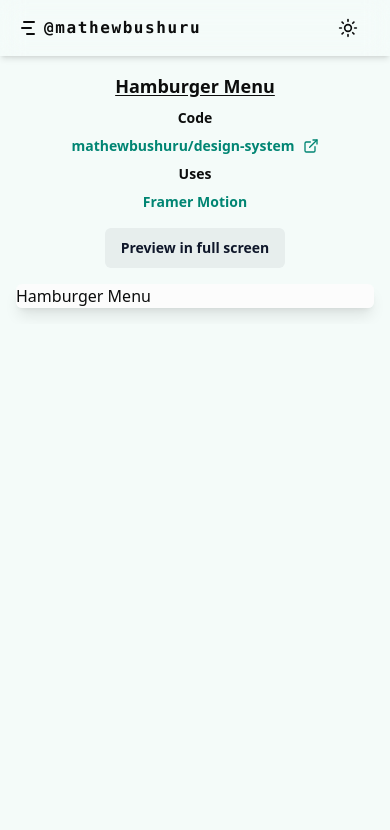
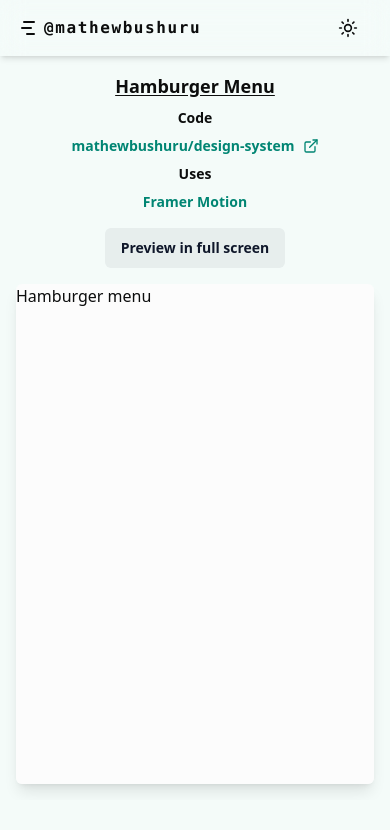
Before and after one commit to mathewbushuru/design-system, a React (Vite) app: page /animations/hamburger-menu in a window 390 px wide. Shown: the top 830 px of the page. Built offline with nearby package versions, Linux system fonts and the light colour scheme.

Commit message:
Install framer-motion, start animating hamburger menu

```diff
--- a/package.json
+++ b/package.json
@@ -12,6 +12,7 @@
   "dependencies": {
     "@radix-ui/react-alert-dialog": "^1.0.5",
     "@radix-ui/react-dropdown-menu": "^2.0.6",
+    "framer-motion": "^11.3.2",
     "lucide-react": "^0.307.0",
     "react": "^18.2.0",
     "react-dom": "^18.2.0",
--- a/src/animations/hamburger-menu/app.tsx
+++ b/src/animations/hamburger-menu/app.tsx
@@ -1,7 +1,17 @@
+import { motion, useCycle } from "framer-motion";
+
+import useDimensions from "@/animations/hamburger-menu/hooks/use-dimensions";
+
 function HamburgerMenu() {
-  return <div className="bg-popover">
-    Hamburger  Menu
-  </div>;
+  const [isOpen, _toggleOpen] = useCycle(false, true);
+
+  return (
+    <div className="bg-popover h-[500px]">
+      <motion.nav initial={false} animate={isOpen ? "open" : "closed"}>
+        Hamburger menu
+      </motion.nav>
+    </div>
+  );
 }
 
 export default HamburgerMenu;
--- /dev/null
+++ b/src/animations/hamburger-menu/hooks/use-dimensions.tsx
@@ -0,0 +1,15 @@
+import { useRef, useEffect } from "react";
+
+function useDimensions(ref: React.RefObject<HTMLElement>) {
+  const dimensions = useRef({ width: 0, height: 0 });
+
+  useEffect(() => {
+    if (!ref.current) return;
+    dimensions.current.width = ref.current.offsetWidth;
+    dimensions.current.height = ref.current.offsetHeight;
+  }, []);
+
+  return dimensions.current;
+}
+
+export default useDimensions;
--- a/src/pages/home-page.tsx
+++ b/src/pages/home-page.tsx
@@ -67,7 +67,7 @@ const HomePage = () => {
           </p>
 
           <p className="mt-4  text-base leading-8">
-            I have also included an <em>animations</em> section. These
+            I have also included an <em>animations</em> section. This
             is my playground of reusable animated components
             using Framer Motion and CSS animation properties.
           </p>
```
Also changed, not shown: 1 other file (tests, documents, lock files or other folders).
